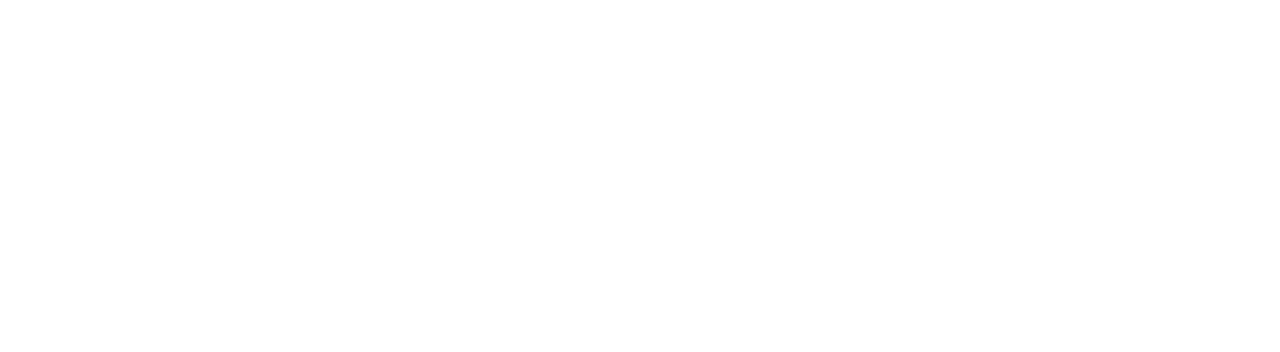
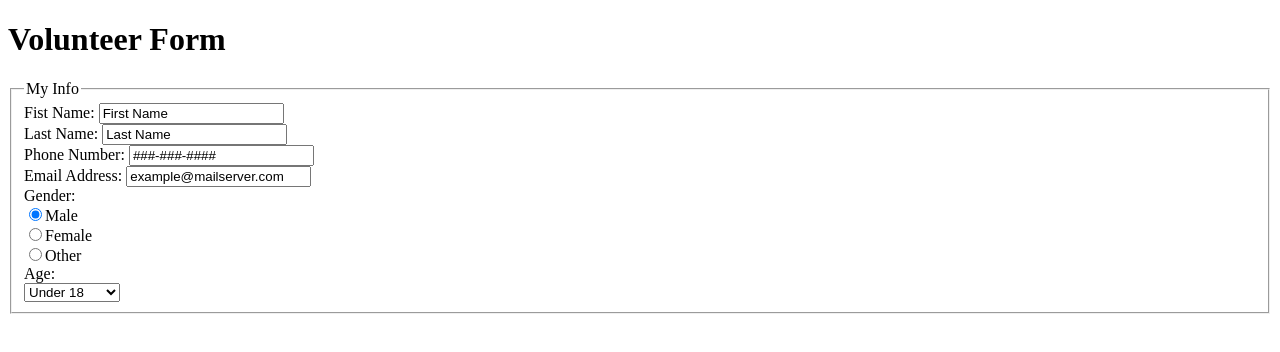
Before and after one commit to AnielloIIT/itmd361lab1, a plain HTML site: page index.html in a window 1280 px wide. Drawn offline with Linux system fonts and the light colour scheme.

Commit message:
added filedset for basicinfo

```diff
--- a/index.html
+++ b/index.html
@@ -5,6 +5,33 @@
 		<title>title</title>
 	</head>
 	<body>
-
+		<h1>Volunteer Form</h1>
+		<form action="http://bloomingdale.sat.iit.edu/kriedan/lab3formscript.php" method="post">
+			<fieldset id="basicinfo">
+				<legend>My Info</legend>
+				Fist Name:
+				<input type="text" name="first_name_field" value="First Name"><br>
+				Last Name:
+				<input type="text" name="last_name_field" value="Last Name"><br>
+				Phone Number:
+				<input type="text" name="phone_filed" value="###-###-####"><br>
+				Email Address:
+				<input type="text" name="email_field" value="example@mailserver.com"><br>
+				Gender:<br>
+				<input type="radio" name="gender_field" value="male" checked>Male<br>
+				<input type="radio" name="gender_field" value="female">Female<br>
+				<input type="radio" name="gender_field" value="other">Other<br>
+				<label>Age:</label><br>
+				<select name="age_field">
+					<option value="Under 18">Under 18</option>
+					<option value="18-24">18-24</option>
+					<option value="25-34">25-34</option>
+					<option value="35-44">35-44</option>
+					<option value="45-54">45-54</option>
+					<option value="55-64">55-64</option>
+					<option value="65 and Over">65 and Over</option>
+				</select>
+			</fieldset>
+		</form>
 	</body>
 </html>
```
Lines whose indentation alone changed are shown as unchanged.
